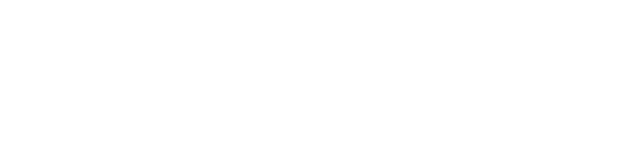
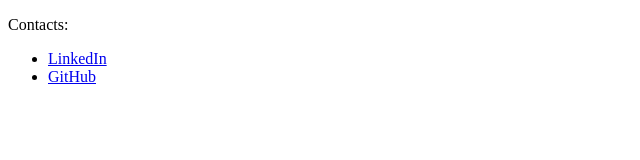
Before and after one commit to martin-valko/martin-valko.github.io, a plain HTML site: page docs/index.html in a window 1280 px wide. Shown: the whole page, without its empty margins (0-640 px from the left). Drawn offline with Linux system fonts and the light colour scheme.

Commit message:
adding contact details

```diff
--- a/docs/index.html
+++ b/docs/index.html
@@ -5,5 +5,10 @@
     <title>Home</title>
   </head>
   <body>
+    <p>Contacts:</p>
+    <ul>
+      <li><a href="https://linkedin.martinvalko.me">LinkedIn</a></li>
+      <li><a href="https://gitHub.martinvalko.me">GitHub</a></li>
+    </ul>
   </body>
 </html>
```
